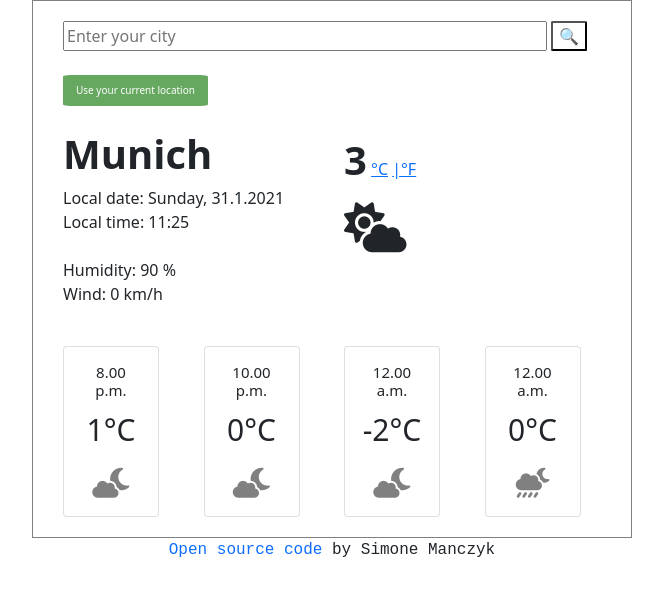
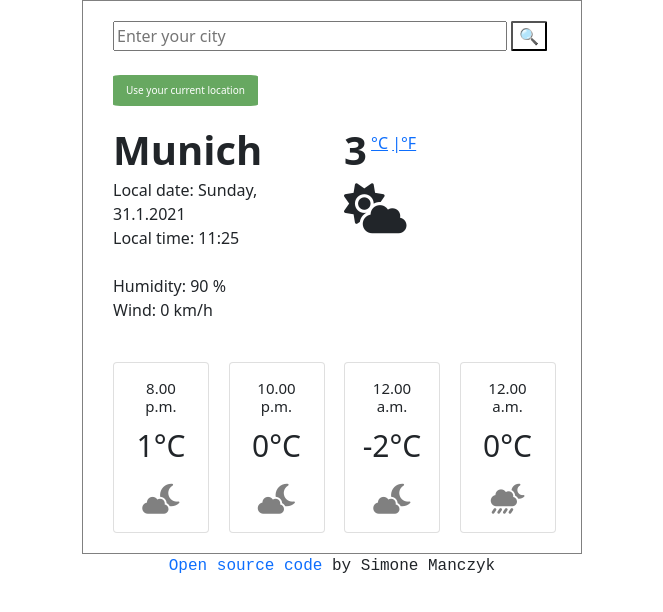
Before and after one commit to simacoding/firstry2-weather-app, a plain HTML site: page index.html in a window 1280 px wide. Shown: the whole page, without its empty margins (308-971 px from the left). Drawn offline with nearby package versions, Linux system fonts and the light colour scheme.

Commit message:
Styled temperature section

```diff
--- a/src/style.css
+++ b/src/style.css
@@ -2,7 +2,7 @@
   border: solid;
   margin: 0 auto;
   padding: 20px 30px;
-  max-width: 600px;
+  max-width: 500px;
   border: 1px solid grey;
 }
 
@@ -31,11 +31,17 @@ button {
 h1 {
   font-size: 40px;
   font-weight: bold;
+  line-height: 1;
 }
 
 .degree {
   font-size: 40px;
   font-weight: bold;
+  line-height: 1;
+}
+.unit {
+  position: relative;
+  top: -16px;
 }
 
 #entercity {
```
